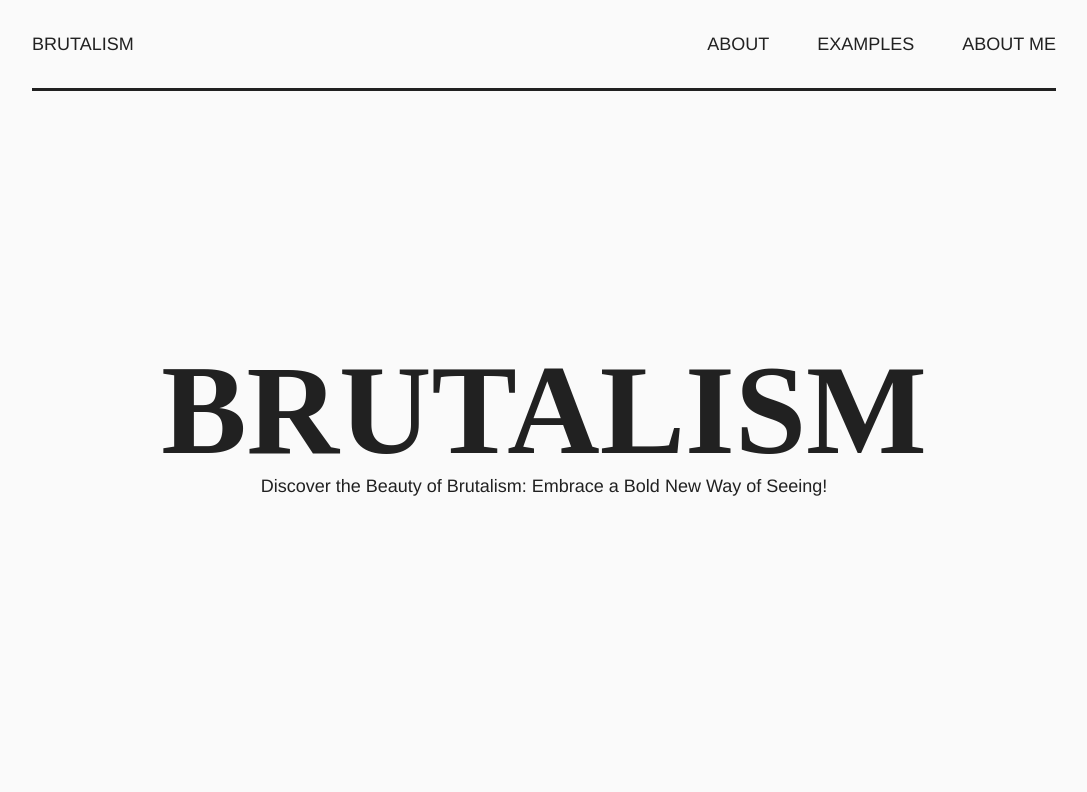
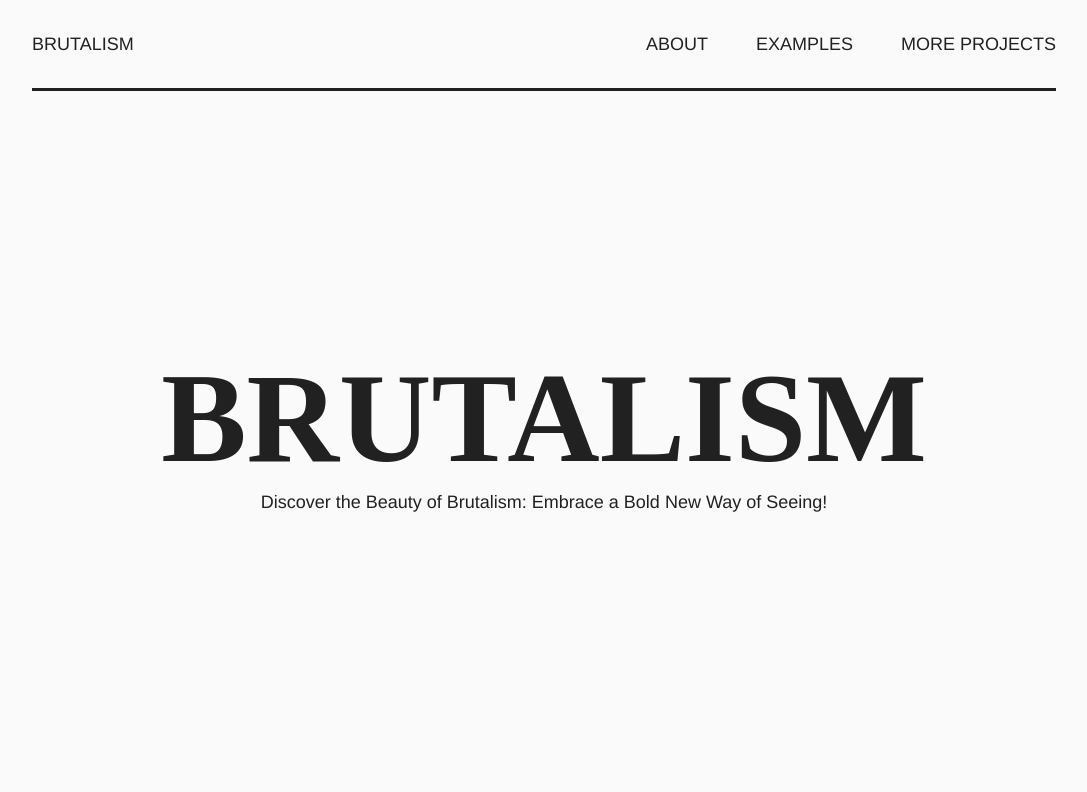
Before and after one commit to jzielinski47/react-brutalist-website, a React (Vite) app: page / in a window 1280 px wide. Shown: the top 792 px of the page, without its empty margins (96-1183 px from the left). Built offline with nearby package versions, Linux system fonts and the light colour scheme; a web font is replaced by a local one.

Commit message:
animations

```diff
--- a/package.json
+++ b/package.json
@@ -9,6 +9,7 @@
     "preview": "vite preview"
   },
   "dependencies": {
+    "framer-motion": "^10.0.1",
     "react": "^18.2.0",
     "react-dom": "^18.2.0"
   },
--- a/src/App.tsx
+++ b/src/App.tsx
@@ -1,4 +1,4 @@
-
+import { motion } from 'framer-motion';
 
 import { CONTENT as content } from './assets/content';
 import Panel from './components/Panel';
@@ -10,17 +10,17 @@ const App = () => {
     <div className="app">
       <Header title={content.header.title} navigation={content.header.navigation} />
       <div className='container'>
-        <div className='hero'>
+        <motion.div animate={{ y: 0 }} initial={{ y: -200 }} className='hero'>
           <h1>{content.hero.title}</h1>
           <p className='bodytext'>{content.hero.description}</p>
-        </div>
-        <div className='panels'>
+        </motion.div>
+        <motion.div className='panels' animate={{ y: 0 }} initial={{ y: 200 }} >
           {content.hero.panels.map((panel, i) => {
             return (
               <Panel key={i} title={panel.title} description={panel.description} image={panel.image} />
             )
           })}
-        </div>
+        </motion.div>
         <hr />
         <div className='sections'>
           {content.sections.map((section, i) => {
@@ -39,7 +39,9 @@ const App = () => {
           })}
         </div>
       </div>
-      <footer></footer>
+      <footer>
+        <h2>{content.footer.content}</h2>
+      </footer>
     </div>
   )
 }
--- a/src/assets/content.ts
+++ b/src/assets/content.ts
@@ -16,7 +16,7 @@ export const CONTENT = {
         navigation: [
             { title: 'about', href: '#' },
             { title: 'examples', href: '#' },
-            { title: 'about me', href: '#' },
+            { title: 'more projects', href: '#' },
         ],
     },
     hero: {
@@ -75,6 +75,6 @@ export const CONTENT = {
         },
     ],
     footer: {
-
+        content: 'Jakub Zieliński © 2023'
     }
 }
--- a/src/assets/stylesheets/index.css
+++ b/src/assets/stylesheets/index.css
@@ -78,7 +78,14 @@ nav li {
     transition: 300ms ease-in-out;
 }
 
-nav li:hover {
+footer h2,
+footer p {
+    transition: 300ms ease-in-out;
+}
+
+nav li:hover,
+footer h2:hover,
+footer p:hover {
     color: rgb(143, 60, 251);
 }
 
@@ -94,11 +101,13 @@ h1 {
     line-height: 128px;
     text-transform: uppercase;
     text-align: center;
+
+    padding: 8px 0;
 }
 
 h1:first-of-type {
     font-size: 8em;
-    line-height: 128px;
+    /* line-height: 128px; */
 }
 
 .bodytext {
@@ -161,3 +170,8 @@ h1:first-of-type {
 hr {
     border: 1px solid var(--primary-black);
 }
+
+footer {
+    text-align: center;
+    padding: 1em;
+}
```
Also changed, not shown: 1 other file (tests, documents, lock files or other folders).
